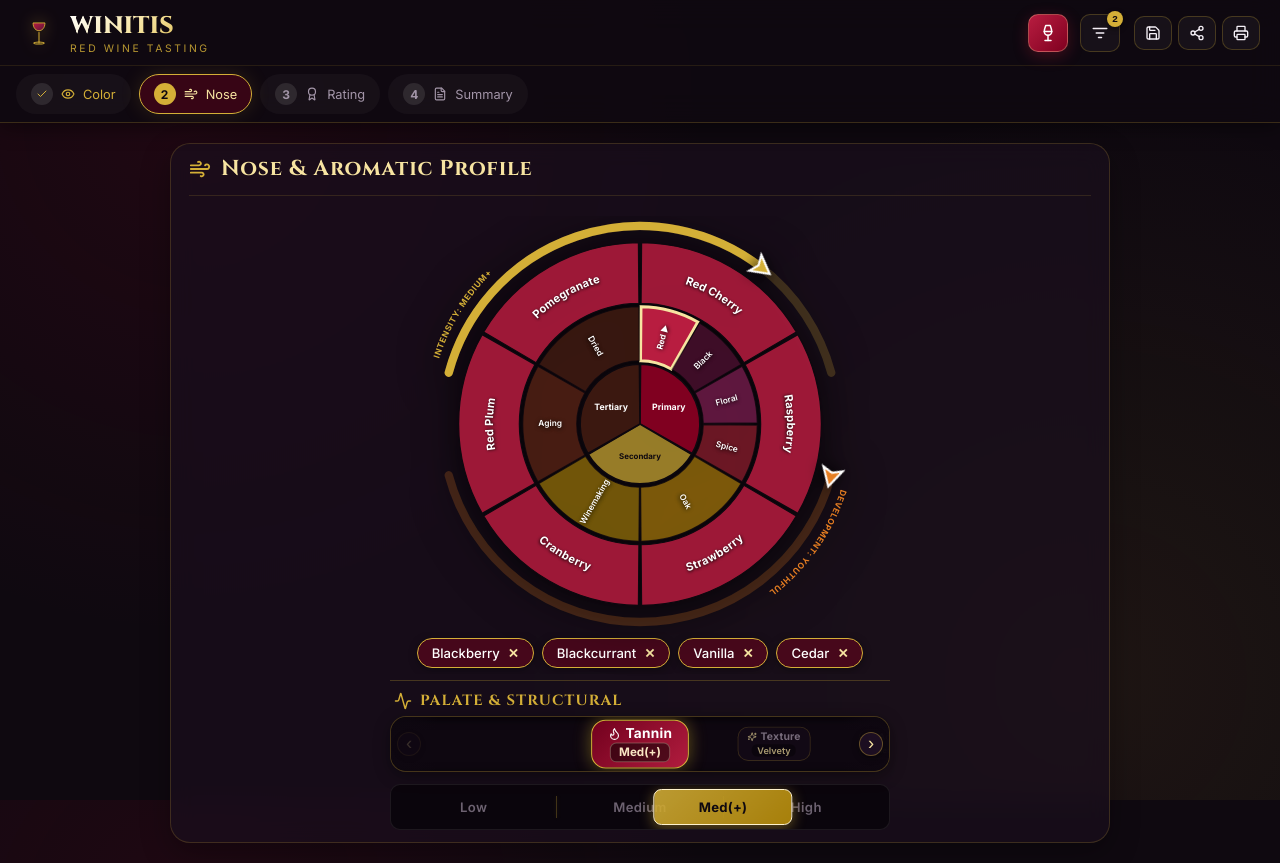
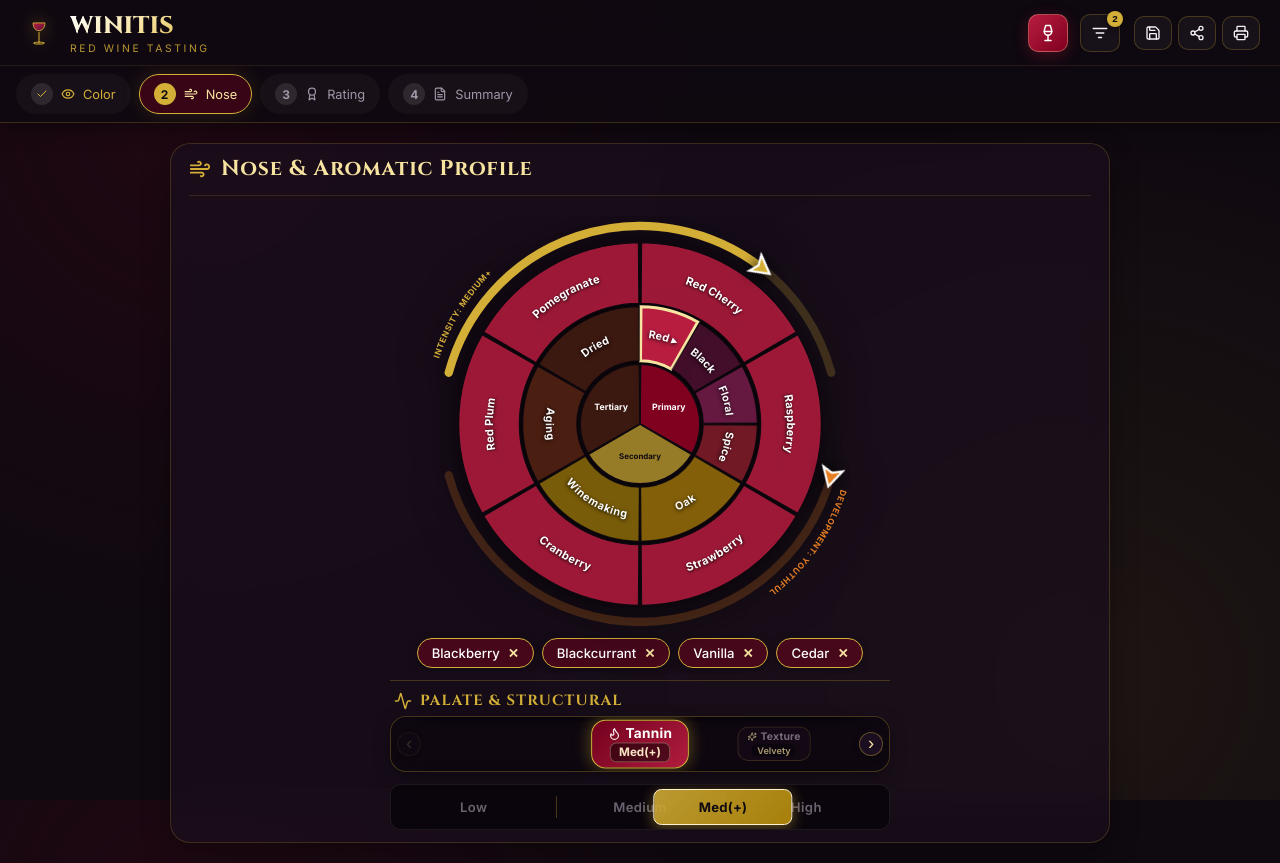
Before and after one commit to NitayMalka/Winitis, a React (Vite) app: page / in a window 1280 px wide. Both pictures are taken after a click on the element "2 Nose". Built offline with nearby package versions, Linux system fonts and the light colour scheme.

Commit message:
Align middle ring text with wheel flow, make text bold and prominent, and enforce slice boundary bounds

```diff
--- a/src/components/TastingForm/NoseStep.jsx
+++ b/src/components/TastingForm/NoseStep.jsx
@@ -54,6 +54,20 @@ function getAromaFontSize(text, sliceAngle) {
   const targetSize = maxUsableWidth / (Math.max(text.length, 3) * charWidthRatio);
   // Allow prominent font size up to 13.5px, but scaled down if text is extra long
   return Math.max(10.5, Math.min(13.5, Math.round(targetSize * 10) / 10));
+}
+
+// Dynamically calculates the optimal font size for Ring 2 (Middle category ring)
+// so the text is bold and readable along the wheel flow without exiting slice borders.
+function getCategoryFontSize(text, sliceAngle) {
+  // Center radius of Ring 2 is 108.5
+  const arcLength = 108.5 * (sliceAngle * Math.PI / 180);
+  // Reserve safety margins on both sides of the slice (at least 8px padding each side)
+  const maxUsableWidth = arcLength - 14;
+  // Bold sans-serif character width estimate is ~0.56 * fontSize
+  const charWidthRatio = 0.56;
+  const targetSize = maxUsableWidth / (Math.max(text.length, 3) * charWidthRatio);
+  // Allow bold font size up to 13px, clamped down if text is longer
+  return Math.max(9.5, Math.min(13.0, Math.round(targetSize * 10) / 10));
 }
 
 // Helper: polar to cartesian
@@ -282,6 +296,16 @@ export default function NoseStep({ noseData, updateNoseData, palateData, updateP
                   const pathD = describeTextArc(cx, cy, 181.5, itemStartAngle, itemEndAngle, isFlipped);
                   return <path key={`aroma-path-${idx}`} id={`aroma-path-${idx}`} d={pathD} />;
                 })}
+
+                {/* Curved Text Paths for Ring 2 Category Wedges aligned with wheel flow */}
+                {CATEGORY_MAP.map((cat) => {
+                  let midAngle = (cat.startAngle + cat.endAngle) / 2;
+                  while (midAngle > 180) midAngle -= 360;
+                  while (midAngle <= -180) midAngle += 360;
+                  const isFlipped = midAngle > 25 && midAngle <= 180;
+                  const pathD = describeTextArc(cx, cy, 108.5, cat.startAngle, cat.endAngle, isFlipped);
+                  return <path key={`cat-path-${cat.id}`} id={`cat-path-${cat.id}`} d={pathD} />;
+                })}
               </defs>
 
               {/* RING 3: DYNAMIC OUTER CONCENTRIC RING (Radius 145 -> 218) */}
@@ -334,34 +358,41 @@ export default function NoseStep({ noseData, updateNoseData, palateData, updateP
               {CATEGORY_MAP.map((cat) => {
                 const isSelected = activeCategory.id === cat.id;
                 const pathD = describeArc(cx, cy, 76, 141, cat.startAngle, cat.endAngle);
-                const midAngle = (cat.startAngle + cat.endAngle) / 2;
-                const labelPos = polarToCartesian(cx, cy, 108, midAngle);
-
-                let textRotation = midAngle;
-                if (midAngle > 90 || midAngle < -90) textRotation += 180;
+                const sliceAngle = cat.endAngle - cat.startAngle;
+                const catName = cat.name.split(' ')[0];
+                const displayText = `${catName}${isSelected ? ' ▸' : ''}`;
+                const fontSize = getCategoryFontSize(displayText, sliceAngle);
 
                 return (
                   <g key={cat.id} style={{ cursor: 'pointer' }} onClick={() => handleSelectCategory(cat)}>
                     <path
                       d={pathD}
                       fill={cat.color}
-                      opacity={isSelected ? 1.0 : 0.65}
-                      stroke={isSelected ? '#f7e4a1' : 'rgba(15, 9, 16, 0.8)'}
+                      opacity={isSelected ? 1.0 : 0.70}
+                      stroke={isSelected ? '#f7e4a1' : 'rgba(15, 9, 16, 0.85)'}
                       strokeWidth={isSelected ? 3.5 : 1.5}
                       style={{ transition: 'all 0.2s ease' }}
                     />
                     <text
-                      x={labelPos.x}
-                      y={labelPos.y}
                       fill="#ffffff"
-                      fontSize="10"
-                      fontWeight={isSelected ? 'bold' : '600'}
+                      fontSize={fontSize}
+                      fontWeight="800"
                       textAnchor="middle"
-                      dominantBaseline="middle"
-                      transform={`rotate(${textRotation}, ${labelPos.x}, ${labelPos.y})`}
-                      style={{ pointerEvents: 'none', textShadow: '0 1px 4px rgba(0,0,0,0.9)', userSelect: 'none' }}
+                      dominantBaseline="central"
+                      letterSpacing="0.03em"
+                      style={{
+                        pointerEvents: 'none',
+                        textShadow: '0 1px 4px rgba(0,0,0,0.95)',
+                        userSelect: 'none'
+                      }}
                     >
-                      {cat.name.split(' ')[0]} {isSelected ? '▶' : ''}
+                      <textPath
+                        href={`#cat-path-${cat.id}`}
+                        xlinkHref={`#cat-path-${cat.id}`}
+                        startOffset="50%"
+                      >
+                        {displayText}
+                      </textPath>
                     </text>
                   </g>
                 );
```
